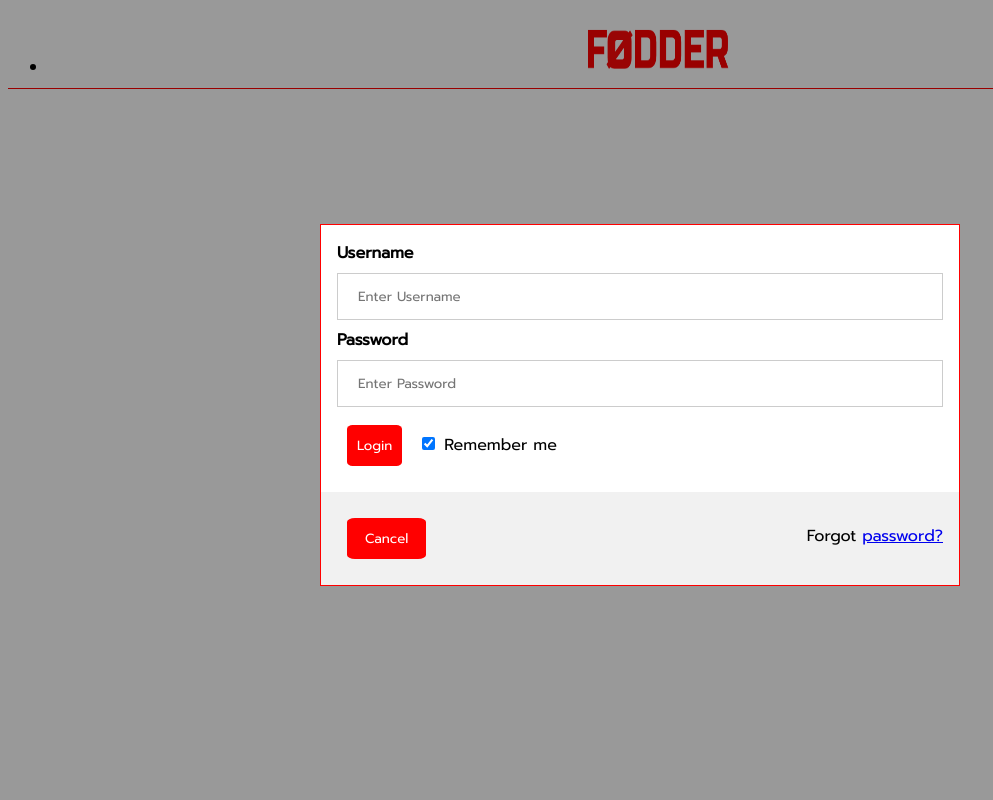
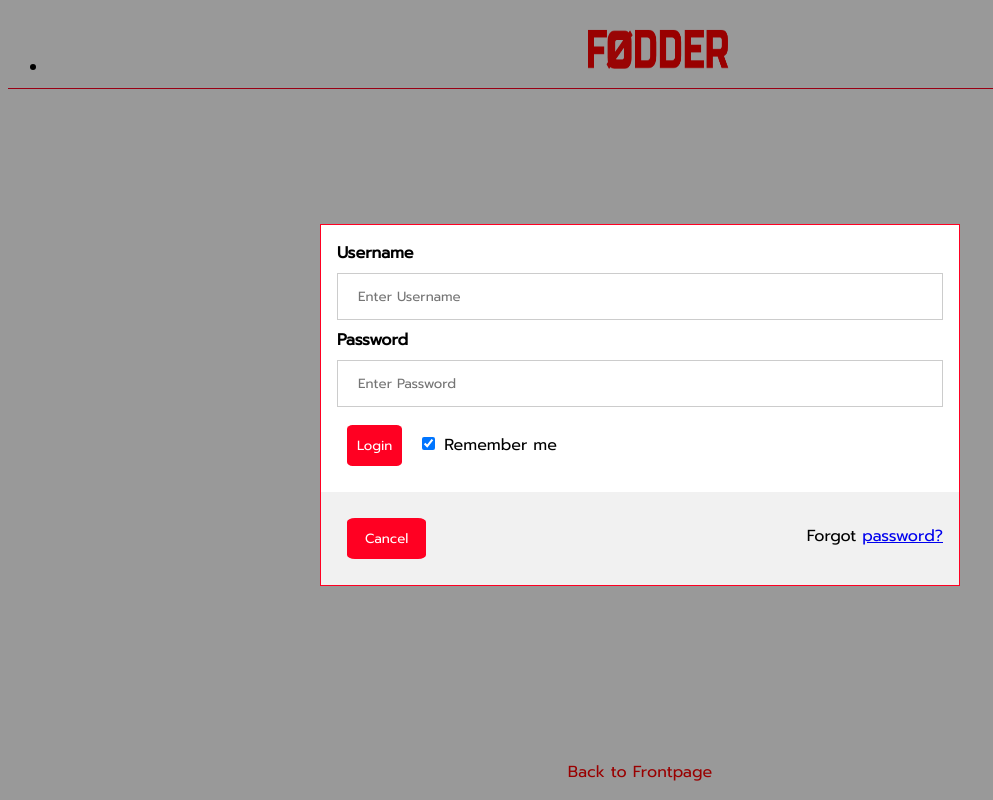
Before and after one commit to oliv3r1/Fodder, a plain HTML site: page Login/login.html in a window 1280 px wide. Both pictures are taken after a click on the button "Login". Shown: the whole page, without its empty margins (0-993 px from the left). Drawn offline with Linux system fonts and the light colour scheme.

Commit message:
register nappia

```diff
--- a/Login/login.css
+++ b/Login/login.css
@@ -13,7 +13,7 @@ body {
 header {
   display: flex;
   justify-content: space-between;
-  border-bottom: 1px solid red;
+  border-bottom: 1px solid #ff0022;
   align-items: center;
 }
 
@@ -54,7 +54,7 @@ button p {
   font-size: 20px;
 }
 button {
-  background-color: #ff0000;
+  background-color: #ff0022;
   color: rgb(255, 255, 255);
   padding: 10px;
   margin: 10px 10px;
@@ -74,7 +74,7 @@ button:hover {
 .cancelbtn {
   width: auto;
   padding: 10px 18px;
-  background-color: #ff0000;
+  background-color: #ff0022;
 }
 
 
@@ -111,13 +111,13 @@ span.psw {
   overflow: auto;
   background-color: rgb(0, 0, 0);
   background-color: rgba(0,0,0,0.4);
-  padding-top: 10vh;
+  padding-top: 15vh;
 }
 
 .modal-content {
   background-color: #ffffff;
   margin: 5% auto 15% auto;
-  border: 1px solid rgb(255, 0, 0);
+  border: 1px solid #ff0022;
   width: 50%;
 }
 
@@ -230,3 +230,17 @@ span.psw {
   top: 0;
   border-radius: 10px;
 }
+
+#fPage {
+  display: flex;
+  margin: auto;
+ justify-content: center;
+
+}
+#frontpagetext{
+  text-decoration: none;
+  position: absolute;
+  bottom: 0;
+  color: red;
+  font-size: 2vh;
+}
--- a/Login/login.html
+++ b/Login/login.html
@@ -87,7 +87,10 @@
 </form>
 </div>
 </div>
+<div id="fPage">
 
+<a id="frontpagetext"href="/Documents/projekti/Etusivu/Front.html"><p> Back to Frontpage</p></a>
+</div>
 
 
 
```
